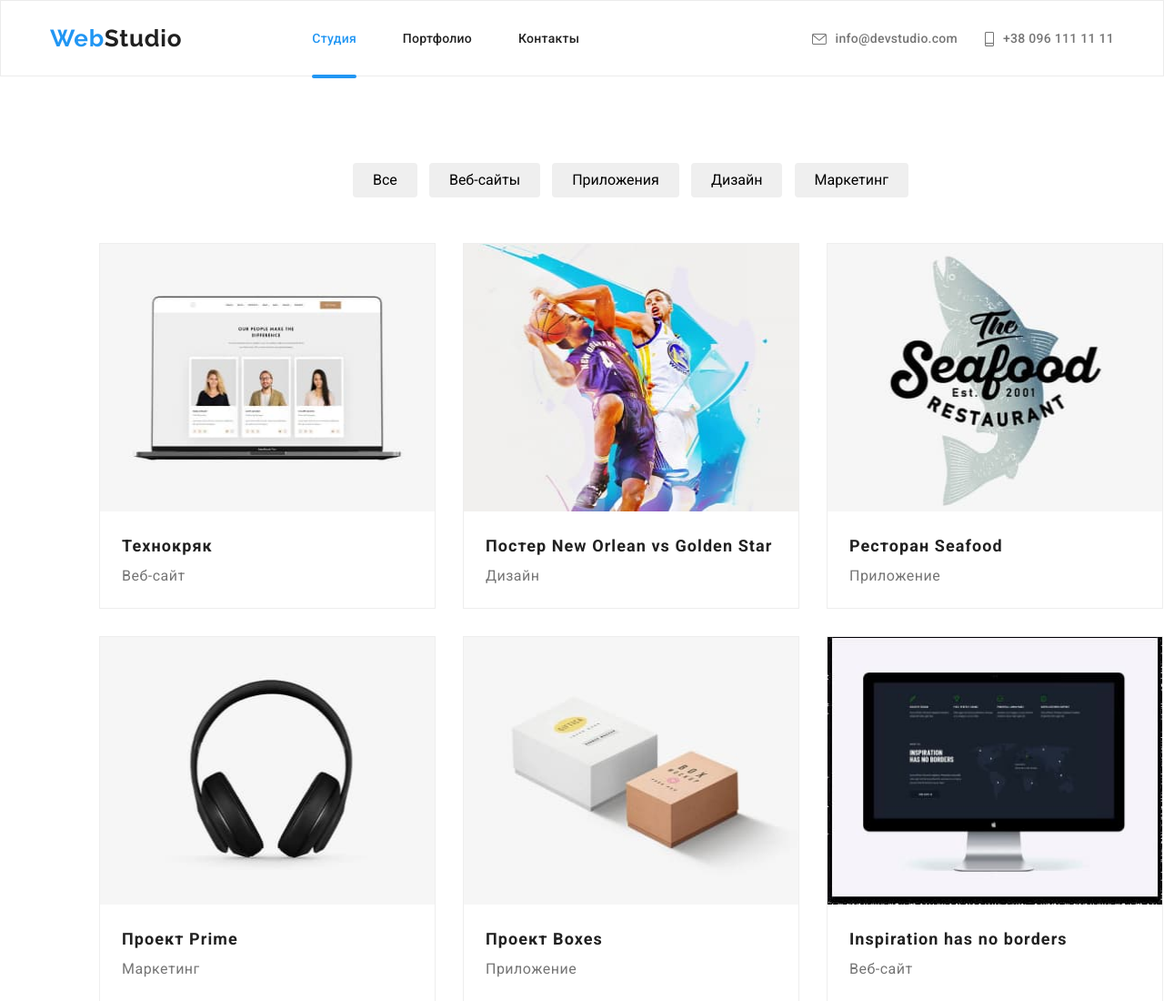
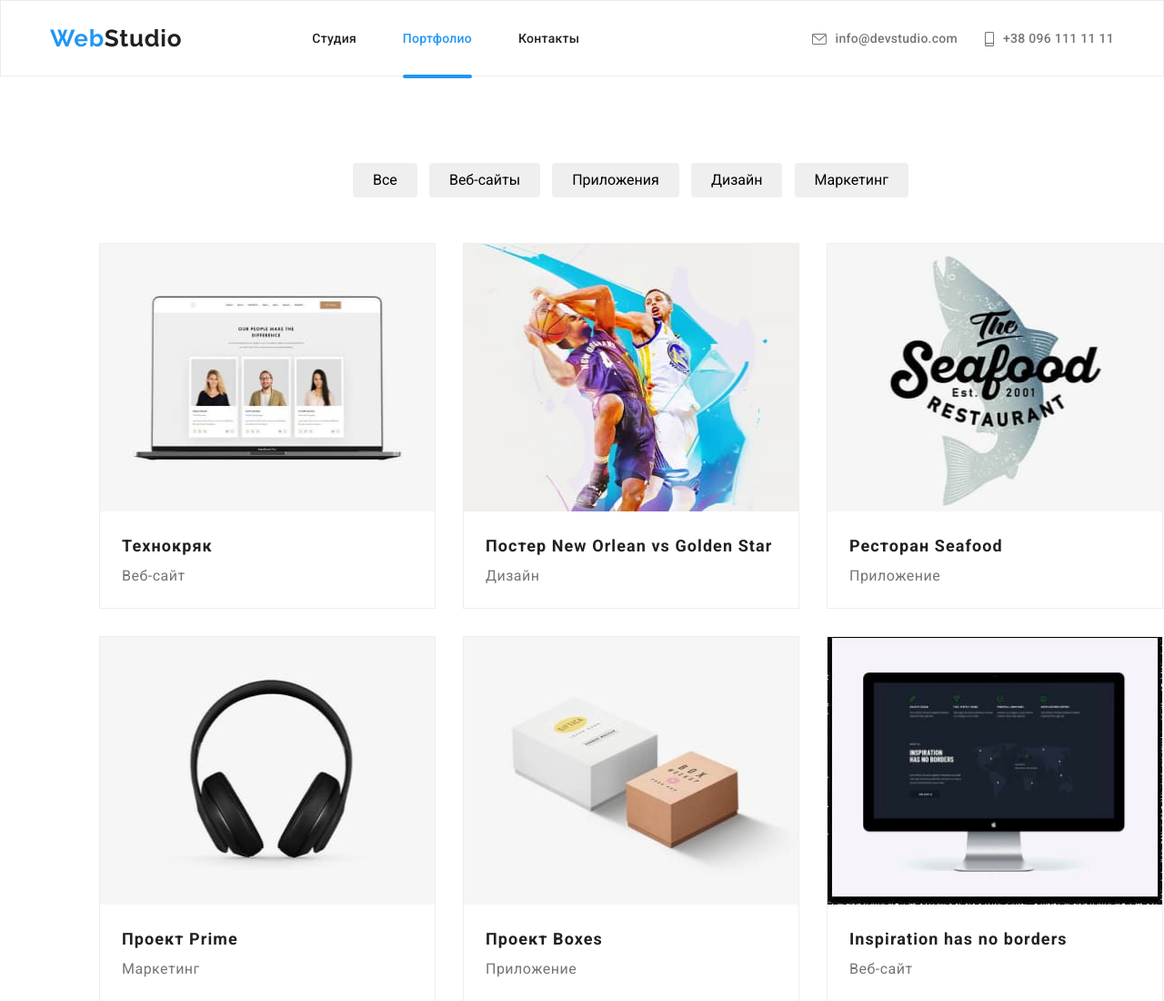
Before and after one commit to TetianaMyslynska/goit-markup-hw-05, a plain HTML site: page portfolio.html in a window 1280 px wide. Shown: the top 1100 px of the page at 91% size. Drawn offline with nearby package versions, Linux system fonts and the light colour scheme.

Commit message:
dz5allchanged2

```diff
--- a/portfolio.html
+++ b/portfolio.html
@@ -26,9 +26,9 @@
         <nav class="nav">
           <ul class="nav-links">
             <li>
-              <a href="./index.html" class="link active">Студия</a>
+              <a href="./index.html" class="link">Студия</a>
             </li>
-            <li><a href="./portfolio.html" class="link">Портфолио</a></li>
+            <li><a href="./portfolio.html" class="link active">Портфолио</a></li>
             <li><a href="#" class="link">Контакты</a></li>
           </ul>
           <ul class="contacts-links">
```
